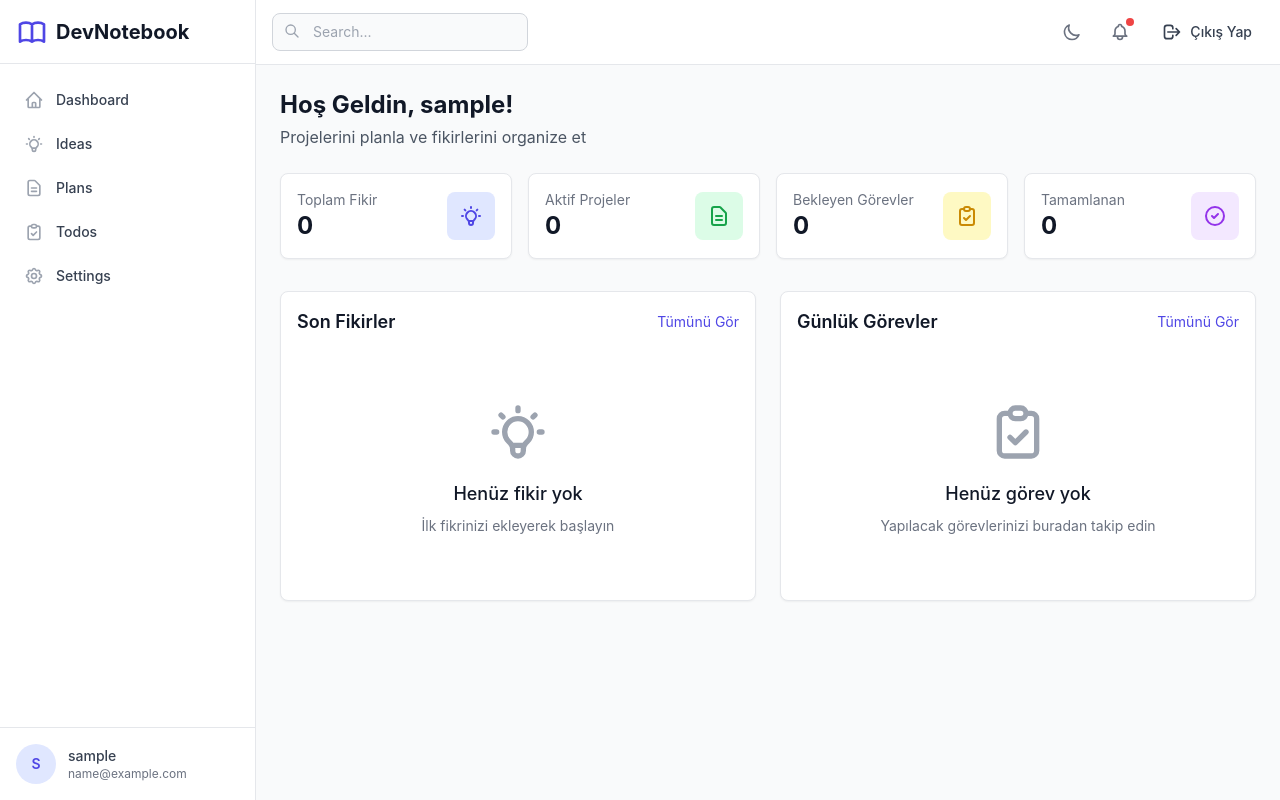
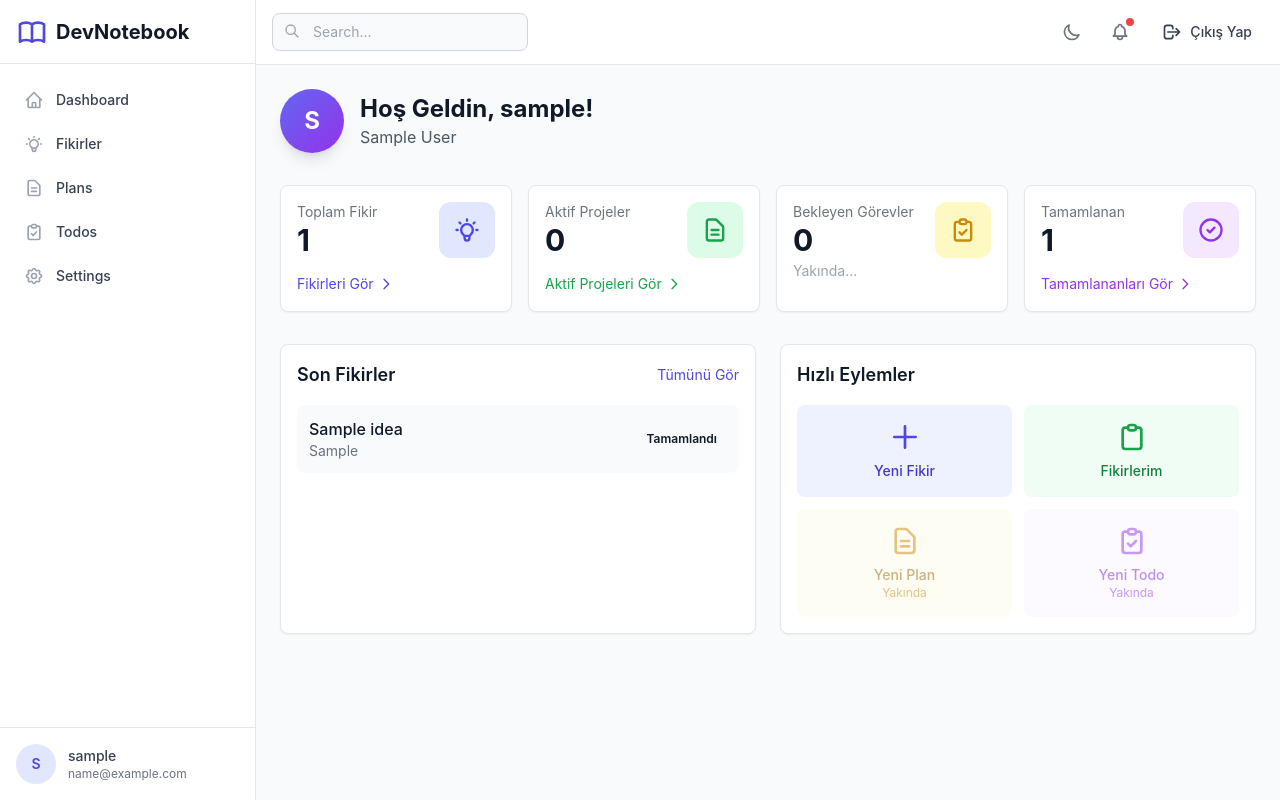
Before and after one commit to EnesBattalOk/ProjectPlanner, a Flask app: page /dashboard in a window 1280 px wide. Run offline with Flask 3, Linux system fonts and the light colour scheme; a user stored in the database is signed in; tables that the repository leaves empty hold one stand-in row (values such as "Sample post"); some libraries are stand-ins or nearby versions.

Commit message:
Add user dashboard and project ideas management functionality
Implement user dashboard with idea summaries and a new module for managing project ideas, including CRUD operations, status tracking, and detailed forms.

Replit-Commit-Author: Agent
Replit-Commit-Session-Id: 900e324b-d7fc-494d-b7f7-0b47e0e3d9d9
Replit-Commit-Checkpoint-Type: intermediate_checkpoint
Replit-Commit-Event-Id: 044c286c-a71d-4dc2-b2d4-92ff4cdd1954
Replit-Commit-Screenshot-Url: https://storage.googleapis.com/screenshot-production-us-central1/bc7d1ba4-66ad-4f53-9765-d4afe54836b1/900e324b-d7fc-494d-b7f7-0b47e0e3d9d9/23SSTBG

```diff
--- a/main.py
+++ b/main.py
@@ -1,6 +1,6 @@
 import os
 from urllib.parse import urlparse
-from flask import Flask, render_template, redirect, url_for, flash, request
+from flask import Flask, render_template, redirect, url_for, flash, request, jsonify
 from flask_sqlalchemy import SQLAlchemy
 from flask_login import LoginManager, UserMixin, login_user, logout_user, login_required, current_user
 from flask_wtf.csrf import CSRFProtect
@@ -35,13 +35,78 @@ class User(UserMixin, db.Model):
     username = db.Column(db.String(80), unique=True, nullable=False)
     email = db.Column(db.String(120), unique=True, nullable=False)
     password_hash = db.Column(db.String(256), nullable=False)
+    title = db.Column(db.String(100), default='Developer')
     created_at = db.Column(db.DateTime, default=datetime.utcnow)
+
+    ideas = db.relationship('Idea', backref='author', lazy='dynamic', cascade='all, delete-orphan')
 
     def set_password(self, password):
         self.password_hash = generate_password_hash(password)
 
     def check_password(self, password):
         return check_password_hash(self.password_hash, password)
+
+
+class Idea(db.Model):
+    __tablename__ = 'ideas'
+
+    id = db.Column(db.Integer, primary_key=True)
+    user_id = db.Column(db.Integer, db.ForeignKey('users.id'), nullable=False)
+
+    title = db.Column(db.String(200), nullable=False)
+    elevator_pitch = db.Column(db.Text)
+    problem_statement = db.Column(db.Text)
+    target_audience = db.Column(db.String(200))
+    unique_value = db.Column(db.Text)
+    tech_stack = db.Column(db.String(300))
+
+    status = db.Column(db.String(20), default='draft')
+    priority = db.Column(db.String(20), default='medium')
+
+    created_at = db.Column(db.DateTime, default=datetime.utcnow)
+    updated_at = db.Column(db.DateTime, default=datetime.utcnow, onupdate=datetime.utcnow)
+
+    @property
+    def status_color(self):
+        colors = {
+            'draft': 'gray',
+            'reviewing': 'warning',
+            'approved': 'success',
+            'in_progress': 'primary',
+            'completed': 'purple',
+            'archived': 'gray'
+        }
+        return colors.get(self.status, 'gray')
+
+    @property
+    def status_label(self):
+        labels = {
+            'draft': 'Taslak',
+            'reviewing': 'İnceleniyor',
+            'approved': 'Onaylandı',
+            'in_progress': 'Geliştiriliyor',
+            'completed': 'Tamamlandı',
+            'archived': 'Arşivlendi'
+        }
+        return labels.get(self.status, 'Taslak')
+
+    @property
+    def priority_color(self):
+        colors = {
+            'low': 'gray',
+            'medium': 'warning',
+            'high': 'danger'
+        }
+        return colors.get(self.priority, 'gray')
+
+    @property
+    def priority_label(self):
+        labels = {
+            'low': 'Düşük',
+            'medium': 'Orta',
+            'high': 'Yüksek'
+        }
+        return labels.get(self.priority, 'Orta')
 
 
 @login_manager.user_loader
@@ -59,7 +124,137 @@ def index():
 @app.route('/dashboard')
 @login_required
 def dashboard():
-    return render_template('dashboard.html')
+    total_ideas = Idea.query.filter_by(user_id=current_user.id).count()
+    active_ideas = Idea.query.filter_by(user_id=current_user.id, status='in_progress').count()
+    recent_ideas = Idea.query.filter_by(user_id=current_user.id).order_by(Idea.created_at.desc()).limit(5).all()
+    return render_template('dashboard.html',
+                         total_ideas=total_ideas,
+                         active_ideas=active_ideas,
+                         pending_todos=0,
+                         completed_count=Idea.query.filter_by(user_id=current_user.id, status='completed').count(),
+                         recent_ideas=recent_ideas)
+
+
+@app.route('/ideas')
+@login_required
+def ideas():
+    status_filter = request.args.get('status', '')
+    priority_filter = request.args.get('priority', '')
+
+    query = Idea.query.filter_by(user_id=current_user.id)
+
+    if status_filter:
+        query = query.filter_by(status=status_filter)
+    if priority_filter:
+        query = query.filter_by(priority=priority_filter)
+
+    ideas_list = query.order_by(Idea.updated_at.desc()).all()
+    return render_template('ideas.html', ideas=ideas_list,
+                         status_filter=status_filter,
+                         priority_filter=priority_filter)
+
+
+VALID_STATUSES = ['draft', 'reviewing', 'approved', 'in_progress', 'completed', 'archived']
+VALID_PRIORITIES = ['low', 'medium', 'high']
+
+
+@app.route('/ideas/new', methods=['GET', 'POST'])
+@login_required
+def new_idea():
+    if request.method == 'POST':
+        title = request.form.get('title', '').strip()
+        elevator_pitch = request.form.get('elevator_pitch', '').strip()
+        problem_statement = request.form.get('problem_statement', '').strip()
+        target_audience = request.form.get('target_audience', '').strip()
+        unique_value = request.form.get('unique_value', '').strip()
+        tech_stack = request.form.get('tech_stack', '').strip()
+        status = request.form.get('status', 'draft')
+        priority = request.form.get('priority', 'medium')
+
+        if not title:
+            flash('Fikir başlığı zorunludur.', 'error')
+            return render_template('idea_form.html', idea=None)
+
+        if status not in VALID_STATUSES:
+            status = 'draft'
+        if priority not in VALID_PRIORITIES:
+            priority = 'medium'
+
+        idea = Idea(
+            user_id=current_user.id,
+            title=title,
+            elevator_pitch=elevator_pitch,
+            problem_statement=problem_statement,
+            target_audience=target_audience,
+            unique_value=unique_value,
+            tech_stack=tech_stack,
+            status=status,
+            priority=priority
+        )
+
+        db.session.add(idea)
+        db.session.commit()
+
+        flash('Fikir başarıyla eklendi!', 'success')
+        return redirect(url_for('ideas'))
+
+    return render_template('idea_form.html', idea=None)
+
+
+@app.route('/ideas/<int:idea_id>')
+@login_required
+def view_idea(idea_id):
+    idea = Idea.query.filter_by(id=idea_id, user_id=current_user.id).first_or_404()
+    return render_template('idea_detail.html', idea=idea)
+
+
+@app.route('/ideas/<int:idea_id>/edit', methods=['GET', 'POST'])
+@login_required
+def edit_idea(idea_id):
+    idea = Idea.query.filter_by(id=idea_id, user_id=current_user.id).first_or_404()
+
+    if request.method == 'POST':
+        title = request.form.get('title', '').strip()
+
+        if not title:
+            flash('Fikir başlığı zorunludur.', 'error')
+            return render_template('idea_form.html', idea=idea)
+
+        status = request.form.get('status', 'draft')
+        priority = request.form.get('priority', 'medium')
+
+        if status not in VALID_STATUSES:
+            status = idea.status
+        if priority not in VALID_PRIORITIES:
+            priority = idea.priority
+
+        idea.title = title
+        idea.elevator_pitch = request.form.get('elevator_pitch', '').strip()
+        idea.problem_statement = request.form.get('problem_statement', '').strip()
+        idea.target_audience = request.form.get('target_audience', '').strip()
+        idea.unique_value = request.form.get('unique_value', '').strip()
+        idea.tech_stack = request.form.get('tech_stack', '').strip()
+        idea.status = status
+        idea.priority = priority
+
+        db.session.commit()
+
+        flash('Fikir başarıyla güncellendi!', 'success')
+        return redirect(url_for('view_idea', idea_id=idea.id))
+
+    return render_template('idea_form.html', idea=idea)
+
+
+@app.route('/ideas/<int:idea_id>/delete', methods=['POST'])
+@login_required
+def delete_idea(idea_id):
+    idea = Idea.query.filter_by(id=idea_id, user_id=current_user.id).first_or_404()
+
+    db.session.delete(idea)
+    db.session.commit()
+
+    flash('Fikir başarıyla silindi.', 'success')
+    return redirect(url_for('ideas'))
 
 
 @app.route('/login', methods=['GET', 'POST'])
--- a/templates/base.html
+++ b/templates/base.html
@@ -38,17 +38,17 @@
                     </button>
                 </div>
                 <nav class="flex-1 px-3 py-4 space-y-1 overflow-y-auto">
-                    <a href="/" class="flex items-center px-3 py-2.5 text-sm font-medium rounded-lg text-gray-700 dark:text-gray-200 hover:bg-gray-100 dark:hover:bg-slate-700 group">
+                    <a href="{{ url_for('dashboard') }}" class="flex items-center px-3 py-2.5 text-sm font-medium rounded-lg text-gray-700 dark:text-gray-200 hover:bg-gray-100 dark:hover:bg-slate-700 group">
                         <svg class="w-5 h-5 mr-3 text-gray-400 group-hover:text-indigo-600 dark:group-hover:text-indigo-400" fill="none" stroke="currentColor" viewBox="0 0 24 24">
                             <path stroke-linecap="round" stroke-linejoin="round" stroke-width="2" d="M3 12l2-2m0 0l7-7 7 7M5 10v10a1 1 0 001 1h3m10-11l2 2m-2-2v10a1 1 0 01-1 1h-3m-6 0a1 1 0 001-1v-4a1 1 0 011-1h2a1 1 0 011 1v4a1 1 0 001 1m-6 0h6"></path>
                         </svg>
                         Dashboard
                     </a>
-                    <a href="#" class="flex items-center px-3 py-2.5 text-sm font-medium rounded-lg text-gray-700 dark:text-gray-200 hover:bg-gray-100 dark:hover:bg-slate-700 group">
+                    <a href="{{ url_for('ideas') }}" class="flex items-center px-3 py-2.5 text-sm font-medium rounded-lg text-gray-700 dark:text-gray-200 hover:bg-gray-100 dark:hover:bg-slate-700 group">
                         <svg class="w-5 h-5 mr-3 text-gray-400 group-hover:text-indigo-600 dark:group-hover:text-indigo-400" fill="none" stroke="currentColor" viewBox="0 0 24 24">
                             <path stroke-linecap="round" stroke-linejoin="round" stroke-width="2" d="M9.663 17h4.673M12 3v1m6.364 1.636l-.707.707M21 12h-1M4 12H3m3.343-5.657l-.707-.707m2.828 9.9a5 5 0 117.072 0l-.548.547A3.374 3.374 0 0014 18.469V19a2 2 0 11-4 0v-.531c0-.895-.356-1.754-.988-2.386l-.548-.547z"></path>
                         </svg>
-                        Ideas
+                        Fikirler
                     </a>
                     <a href="#" class="flex items-center px-3 py-2.5 text-sm font-medium rounded-lg text-gray-700 dark:text-gray-200 hover:bg-gray-100 dark:hover:bg-slate-700 group">
                         <svg class="w-5 h-5 mr-3 text-gray-400 group-hover:text-indigo-600 dark:group-hover:text-indigo-400" fill="none" stroke="currentColor" viewBox="0 0 24 24">
--- a/templates/dashboard.html
+++ b/templates/dashboard.html
@@ -3,66 +3,92 @@
 {% block title %}Dashboard - DevNotebook{% endblock %}
 
 {% block content %}
-<div class="mb-6">
+<div class="mb-8">
+    <div class="flex items-center space-x-4">
+        <div class="w-16 h-16 rounded-full bg-gradient-to-br from-indigo-500 to-purple-600 flex items-center justify-center text-white text-2xl font-bold shadow-lg">
+            {{ current_user.username[0]|upper }}
+        </div>
+        <div>
             <h1 class="text-2xl font-bold text-gray-900 dark:text-white">Hoş Geldin, {{ current_user.username }}!</h1>
-    <p class="text-gray-600 dark:text-gray-400 mt-1">Projelerini planla ve fikirlerini organize et</p>
+            <p class="text-gray-600 dark:text-gray-400">{{ current_user.title or 'Developer' }}</p>
+        </div>
+    </div>
 </div>
 
 <div class="grid grid-cols-1 md:grid-cols-2 lg:grid-cols-4 gap-4 mb-8">
-    <div class="card">
+    <div class="card hover:border-indigo-500 dark:hover:border-indigo-400 transition-all">
         <div class="flex items-center justify-between">
             <div>
                 <p class="text-sm text-gray-500 dark:text-gray-400">Toplam Fikir</p>
-                <p class="text-2xl font-bold text-gray-900 dark:text-white">0</p>
+                <p class="text-3xl font-bold text-gray-900 dark:text-white">{{ total_ideas }}</p>
             </div>
-            <div class="w-12 h-12 bg-indigo-100 dark:bg-indigo-900 rounded-lg flex items-center justify-center">
-                <svg class="w-6 h-6 text-indigo-600 dark:text-indigo-400" fill="none" stroke="currentColor" viewBox="0 0 24 24">
+            <div class="w-14 h-14 bg-indigo-100 dark:bg-indigo-900 rounded-xl flex items-center justify-center">
+                <svg class="w-7 h-7 text-indigo-600 dark:text-indigo-400" fill="none" stroke="currentColor" viewBox="0 0 24 24">
                     <path stroke-linecap="round" stroke-linejoin="round" stroke-width="2" d="M9.663 17h4.673M12 3v1m6.364 1.636l-.707.707M21 12h-1M4 12H3m3.343-5.657l-.707-.707m2.828 9.9a5 5 0 117.072 0l-.548.547A3.374 3.374 0 0014 18.469V19a2 2 0 11-4 0v-.531c0-.895-.356-1.754-.988-2.386l-.548-.547z"></path>
                 </svg>
             </div>
         </div>
+        <a href="{{ url_for('ideas') }}" class="mt-4 text-sm text-indigo-600 dark:text-indigo-400 hover:underline inline-flex items-center">
+            Fikirleri Gör
+            <svg class="w-4 h-4 ml-1" fill="none" stroke="currentColor" viewBox="0 0 24 24">
+                <path stroke-linecap="round" stroke-linejoin="round" stroke-width="2" d="M9 5l7 7-7 7"></path>
+            </svg>
+        </a>
     </div>
 
-    <div class="card">
+    <div class="card hover:border-green-500 dark:hover:border-green-400 transition-all">
         <div class="flex items-center justify-between">
             <div>
                 <p class="text-sm text-gray-500 dark:text-gray-400">Aktif Projeler</p>
-                <p class="text-2xl font-bold text-gray-900 dark:text-white">0</p>
+                <p class="text-3xl font-bold text-gray-900 dark:text-white">{{ active_ideas }}</p>
             </div>
-            <div class="w-12 h-12 bg-green-100 dark:bg-green-900 rounded-lg flex items-center justify-center">
-                <svg class="w-6 h-6 text-green-600 dark:text-green-400" fill="none" stroke="currentColor" viewBox="0 0 24 24">
+            <div class="w-14 h-14 bg-green-100 dark:bg-green-900 rounded-xl flex items-center justify-center">
+                <svg class="w-7 h-7 text-green-600 dark:text-green-400" fill="none" stroke="currentColor" viewBox="0 0 24 24">
                     <path stroke-linecap="round" stroke-linejoin="round" stroke-width="2" d="M9 12h6m-6 4h6m2 5H7a2 2 0 01-2-2V5a2 2 0 012-2h5.586a1 1 0 01.707.293l5.414 5.414a1 1 0 01.293.707V19a2 2 0 01-2 2z"></path>
                 </svg>
             </div>
         </div>
+        <a href="{{ url_for('ideas') }}?status=in_progress" class="mt-4 text-sm text-green-600 dark:text-green-400 hover:underline inline-flex items-center">
+            Aktif Projeleri Gör
+            <svg class="w-4 h-4 ml-1" fill="none" stroke="currentColor" viewBox="0 0 24 24">
+                <path stroke-linecap="round" stroke-linejoin="round" stroke-width="2" d="M9 5l7 7-7 7"></path>
+            </svg>
+        </a>
     </div>
 
-    <div class="card">
+    <div class="card hover:border-yellow-500 dark:hover:border-yellow-400 transition-all">
         <div class="flex items-center justify-between">
             <div>
                 <p class="text-sm text-gray-500 dark:text-gray-400">Bekleyen Görevler</p>
-                <p class="text-2xl font-bold text-gray-900 dark:text-white">0</p>
+                <p class="text-3xl font-bold text-gray-900 dark:text-white">{{ pending_todos }}</p>
             </div>
-            <div class="w-12 h-12 bg-yellow-100 dark:bg-yellow-900 rounded-lg flex items-center justify-center">
-                <svg class="w-6 h-6 text-yellow-600 dark:text-yellow-400" fill="none" stroke="currentColor" viewBox="0 0 24 24">
+            <div class="w-14 h-14 bg-yellow-100 dark:bg-yellow-900 rounded-xl flex items-center justify-center">
+                <svg class="w-7 h-7 text-yellow-600 dark:text-yellow-400" fill="none" stroke="currentColor" viewBox="0 0 24 24">
                     <path stroke-linecap="round" stroke-linejoin="round" stroke-width="2" d="M9 5H7a2 2 0 00-2 2v12a2 2 0 002 2h10a2 2 0 002-2V7a2 2 0 00-2-2h-2M9 5a2 2 0 002 2h2a2 2 0 002-2M9 5a2 2 0 012-2h2a2 2 0 012 2m-6 9l2 2 4-4"></path>
                 </svg>
             </div>
         </div>
+        <span class="mt-4 text-sm text-gray-400 dark:text-gray-500">Yakında...</span>
     </div>
 
-    <div class="card">
+    <div class="card hover:border-purple-500 dark:hover:border-purple-400 transition-all">
         <div class="flex items-center justify-between">
             <div>
                 <p class="text-sm text-gray-500 dark:text-gray-400">Tamamlanan</p>
-                <p class="text-2xl font-bold text-gray-900 dark:text-white">0</p>
+                <p class="text-3xl font-bold text-gray-900 dark:text-white">{{ completed_count }}</p>
             </div>
-            <div class="w-12 h-12 bg-purple-100 dark:bg-purple-900 rounded-lg flex items-center justify-center">
-                <svg class="w-6 h-6 text-purple-600 dark:text-purple-400" fill="none" stroke="currentColor" viewBox="0 0 24 24">
+            <div class="w-14 h-14 bg-purple-100 dark:bg-purple-900 rounded-xl flex items-center justify-center">
+                <svg class="w-7 h-7 text-purple-600 dark:text-purple-400" fill="none" stroke="currentColor" viewBox="0 0 24 24">
                     <path stroke-linecap="round" stroke-linejoin="round" stroke-width="2" d="M9 12l2 2 4-4m6 2a9 9 0 11-18 0 9 9 0 0118 0z"></path>
                 </svg>
             </div>
         </div>
+        <a href="{{ url_for('ideas') }}?status=completed" class="mt-4 text-sm text-purple-600 dark:text-purple-400 hover:underline inline-flex items-center">
+            Tamamlananları Gör
+            <svg class="w-4 h-4 ml-1" fill="none" stroke="currentColor" viewBox="0 0 24 24">
+                <path stroke-linecap="round" stroke-linejoin="round" stroke-width="2" d="M9 5l7 7-7 7"></path>
+            </svg>
+        </a>
     </div>
 </div>
 
@@ -70,28 +96,68 @@
     <div class="card">
         <div class="flex items-center justify-between mb-4">
             <h2 class="text-lg font-semibold text-gray-900 dark:text-white">Son Fikirler</h2>
-            <a href="#" class="text-sm text-indigo-600 dark:text-indigo-400 hover:underline">Tümünü Gör</a>
+            <a href="{{ url_for('ideas') }}" class="text-sm text-indigo-600 dark:text-indigo-400 hover:underline">Tümünü Gör</a>
         </div>
-        <div class="empty-state">
-            <svg class="empty-state-icon" fill="none" stroke="currentColor" viewBox="0 0 24 24">
+        {% if recent_ideas %}
+            <div class="space-y-3">
+                {% for idea in recent_ideas %}
+                <a href="{{ url_for('view_idea', idea_id=idea.id) }}" class="flex items-center justify-between p-3 bg-gray-50 dark:bg-slate-700 rounded-lg hover:bg-gray-100 dark:hover:bg-slate-600 transition-colors">
+                    <div class="flex-1 min-w-0">
+                        <p class="font-medium text-gray-900 dark:text-white truncate">{{ idea.title }}</p>
+                        <p class="text-sm text-gray-500 dark:text-gray-400 truncate">{{ idea.elevator_pitch or 'Açıklama yok' }}</p>
+                    </div>
+                    <span class="badge badge-{{ idea.status_color }} ml-3 flex-shrink-0">{{ idea.status_label }}</span>
+                </a>
+                {% endfor %}
+            </div>
+        {% else %}
+            <div class="empty-state py-8">
+                <svg class="empty-state-icon w-12 h-12" fill="none" stroke="currentColor" viewBox="0 0 24 24">
                     <path stroke-linecap="round" stroke-linejoin="round" stroke-width="2" d="M9.663 17h4.673M12 3v1m6.364 1.636l-.707.707M21 12h-1M4 12H3m3.343-5.657l-.707-.707m2.828 9.9a5 5 0 117.072 0l-.548.547A3.374 3.374 0 0014 18.469V19a2 2 0 11-4 0v-.531c0-.895-.356-1.754-.988-2.386l-.548-.547z"></path>
                 </svg>
                 <h3 class="empty-state-title">Henüz fikir yok</h3>
-            <p class="empty-state-description">İlk fikrinizi ekleyerek başlayın</p>
+                <p class="empty-state-description mb-4">İlk fikrinizi ekleyerek başlayın</p>
+                <a href="{{ url_for('new_idea') }}" class="btn btn-primary">
+                    <svg class="w-4 h-4 mr-2" fill="none" stroke="currentColor" viewBox="0 0 24 24">
+                        <path stroke-linecap="round" stroke-linejoin="round" stroke-width="2" d="M12 4v16m8-8H4"></path>
+                    </svg>
+                    Yeni Fikir Ekle
+                </a>
             </div>
+        {% endif %}
     </div>
 
     <div class="card">
         <div class="flex items-center justify-between mb-4">
-            <h2 class="text-lg font-semibold text-gray-900 dark:text-white">Günlük Görevler</h2>
-            <a href="#" class="text-sm text-indigo-600 dark:text-indigo-400 hover:underline">Tümünü Gör</a>
+            <h2 class="text-lg font-semibold text-gray-900 dark:text-white">Hızlı Eylemler</h2>
         </div>
-        <div class="empty-state">
-            <svg class="empty-state-icon" fill="none" stroke="currentColor" viewBox="0 0 24 24">
+        <div class="grid grid-cols-2 gap-3">
+            <a href="{{ url_for('new_idea') }}" class="flex flex-col items-center justify-center p-4 bg-indigo-50 dark:bg-indigo-900/30 rounded-lg hover:bg-indigo-100 dark:hover:bg-indigo-900/50 transition-colors text-center">
+                <svg class="w-8 h-8 text-indigo-600 dark:text-indigo-400 mb-2" fill="none" stroke="currentColor" viewBox="0 0 24 24">
+                    <path stroke-linecap="round" stroke-linejoin="round" stroke-width="2" d="M12 4v16m8-8H4"></path>
+                </svg>
+                <span class="text-sm font-medium text-indigo-700 dark:text-indigo-300">Yeni Fikir</span>
+            </a>
+            <a href="{{ url_for('ideas') }}" class="flex flex-col items-center justify-center p-4 bg-green-50 dark:bg-green-900/30 rounded-lg hover:bg-green-100 dark:hover:bg-green-900/50 transition-colors text-center">
+                <svg class="w-8 h-8 text-green-600 dark:text-green-400 mb-2" fill="none" stroke="currentColor" viewBox="0 0 24 24">
+                    <path stroke-linecap="round" stroke-linejoin="round" stroke-width="2" d="M9 5H7a2 2 0 00-2 2v12a2 2 0 002 2h10a2 2 0 002-2V7a2 2 0 00-2-2h-2M9 5a2 2 0 002 2h2a2 2 0 002-2M9 5a2 2 0 012-2h2a2 2 0 012 2"></path>
+                </svg>
+                <span class="text-sm font-medium text-green-700 dark:text-green-300">Fikirlerim</span>
+            </a>
+            <div class="flex flex-col items-center justify-center p-4 bg-yellow-50 dark:bg-yellow-900/30 rounded-lg opacity-50 cursor-not-allowed text-center">
+                <svg class="w-8 h-8 text-yellow-600 dark:text-yellow-400 mb-2" fill="none" stroke="currentColor" viewBox="0 0 24 24">
+                    <path stroke-linecap="round" stroke-linejoin="round" stroke-width="2" d="M9 12h6m-6 4h6m2 5H7a2 2 0 01-2-2V5a2 2 0 012-2h5.586a1 1 0 01.707.293l5.414 5.414a1 1 0 01.293.707V19a2 2 0 01-2 2z"></path>
+                </svg>
+                <span class="text-sm font-medium text-yellow-700 dark:text-yellow-300">Yeni Plan</span>
+                <span class="text-xs text-yellow-600 dark:text-yellow-400">Yakında</span>
+            </div>
+            <div class="flex flex-col items-center justify-center p-4 bg-purple-50 dark:bg-purple-900/30 rounded-lg opacity-50 cursor-not-allowed text-center">
+                <svg class="w-8 h-8 text-purple-600 dark:text-purple-400 mb-2" fill="none" stroke="currentColor" viewBox="0 0 24 24">
                     <path stroke-linecap="round" stroke-linejoin="round" stroke-width="2" d="M9 5H7a2 2 0 00-2 2v12a2 2 0 002 2h10a2 2 0 002-2V7a2 2 0 00-2-2h-2M9 5a2 2 0 002 2h2a2 2 0 002-2M9 5a2 2 0 012-2h2a2 2 0 012 2m-6 9l2 2 4-4"></path>
                 </svg>
-            <h3 class="empty-state-title">Henüz görev yok</h3>
-            <p class="empty-state-description">Yapılacak görevlerinizi buradan takip edin</p>
+                <span class="text-sm font-medium text-purple-700 dark:text-purple-300">Yeni Todo</span>
+                <span class="text-xs text-purple-600 dark:text-purple-400">Yakında</span>
+            </div>
         </div>
     </div>
 </div>
```
Also changed, not shown: templates/idea_detail.html (added, +125 -0 lines), templates/idea_form.html (added, +133 -0 lines), templates/ideas.html (added, +157 -0 lines), 3 other files. Lines whose indentation alone changed are shown as unchanged.
